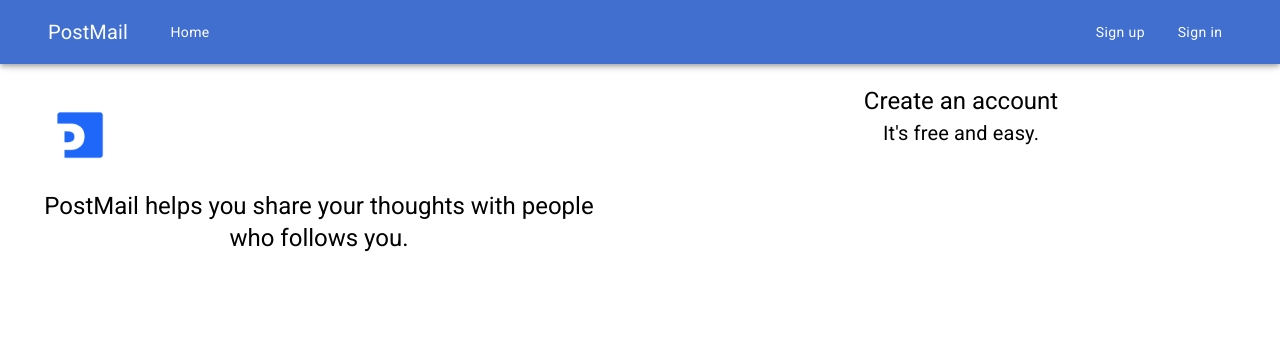
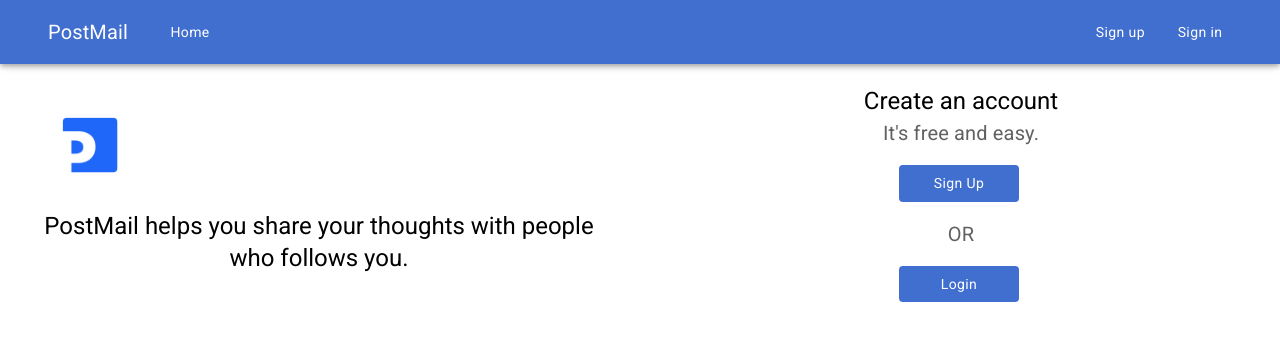
Before and after one commit to AbhishekkGautam/postmail-frontend, a React (Create React App) app: page / in a window 1280 px wide. Shown: the top 340 px of the page. Built offline with nearby package versions, Linux system fonts and the light colour scheme; no server answers.

Commit message:
Update Home.js

```diff
--- a/src/core/Home.js
+++ b/src/core/Home.js
@@ -7,9 +7,10 @@ import Typography from "@material-ui/core/Typography";
 import logo from "./../assets/images/postmail.png";
 //import { Link } from "react-router-dom";
 import { isAuthenticated } from "../auth/auth-helper";
-import { Grid, Container, Hidden } from "@material-ui/core";
+import { Grid, Container, Hidden, Button } from "@material-ui/core";
 import FindPeople from "../user/FindPeople";
 import NewsFeed from "../post/NewsFeed";
+import { Link } from "react-router-dom";
 
 const useStyles = makeStyles((theme) => ({
   root: {
@@ -30,8 +31,9 @@ const useStyles = makeStyles((theme) => ({
     color: theme.palette.text.secondary,
   },
   media: {
-    width: 100,
-    height: 100,
+    width: 120,
+    height: 120,
+    alignSelf: "center",
   },
   credit: {
     padding: 10,
@@ -41,6 +43,12 @@ const useStyles = makeStyles((theme) => ({
     "& a": {
       color: "#3f4771",
     },
+  },
+  submit: {
+    margin: theme.spacing(2),
+    marginRight: 20,
+    textTransform: "none",
+    width: 120,
   },
 }));
 
@@ -78,7 +86,34 @@ const Home = ({ history }) => {
             <Grid item xs={12} sm={12} lg={6}>
               <div>
                 <Typography variant="h5">Create an account</Typography>
-                <Typography variant="h6">It's free and easy.</Typography>
+                <Typography variant="h6" style={{ color: "#616161" }}>
+                  It's free and easy.
+                </Typography>
+              </div>
+              <div>
+                <Link to={"/signup"} style={{ textDecoration: "none" }}>
+                  <Button
+                    disableElevation
+                    color="primary"
+                    variant="contained"
+                    className={classes.submit}
+                  >
+                    Sign Up
+                  </Button>
+                </Link>
+                <Typography variant="h6" style={{ color: "#616161" }}>
+                  OR
+                </Typography>
+                <Link to={"/signin"} style={{ textDecoration: "none" }}>
+                  <Button
+                    disableElevation
+                    color="primary"
+                    variant="contained"
+                    className={classes.submit}
+                  >
+                    Login
+                  </Button>
+                </Link>
               </div>
             </Grid>
           </Grid>
```
Also changed, not shown: 8 other files (tests, documents, lock files or other folders).
